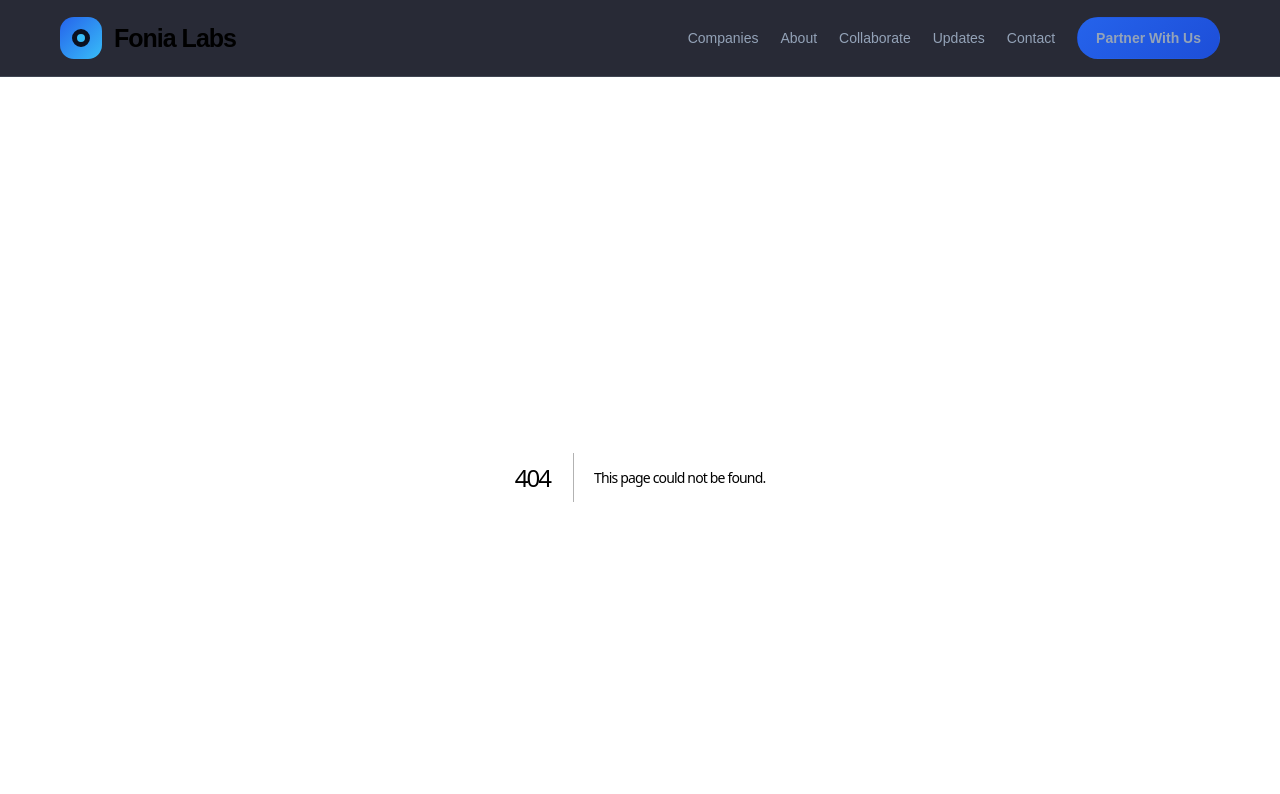
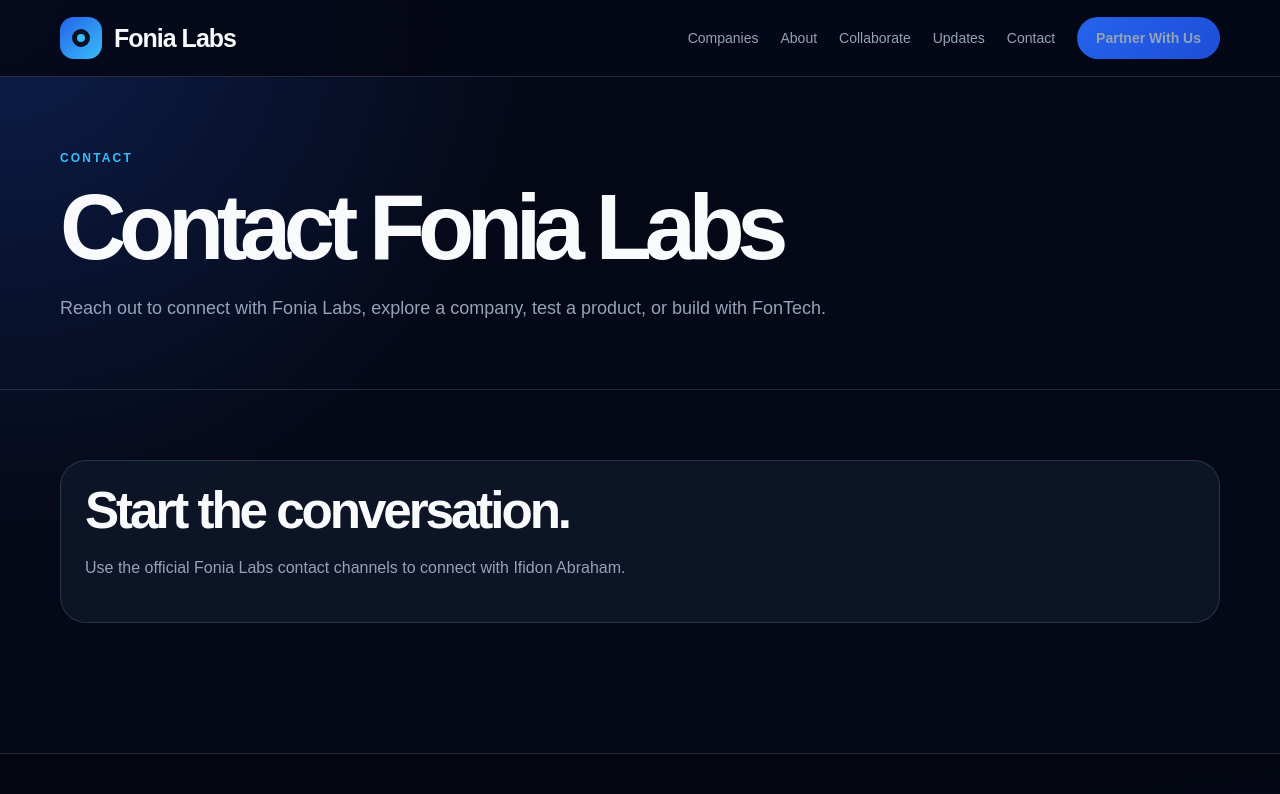
Before and after one commit to ifidonabraham/fonia-labs, a Next.js app: page /contact in a window 1280 px wide. Before the commit this address had no page. Shown: the top 794 px of the page. Built offline with nearby package versions, Linux system fonts and the light colour scheme.

Commit message:
Add contact page

```diff
--- /dev/null
+++ b/app/contact/page.tsx
@@ -0,0 +1,10 @@
+import { PageHero } from "../../components/PageHero";
+
+export default function Page() {
+  return (
+    <main>
+      <PageHero eyebrow="Contact" title="Contact Fonia Labs" text="Reach out to connect with Fonia Labs, explore a company, test a product, or build with FonTech." />
+      <section className="section"><div className="container card"><h2>Start the conversation.</h2><p>Use the official Fonia Labs contact channels to connect with Ifidon Abraham.</p></div></section>
+    </main>
+  );
+}
```
